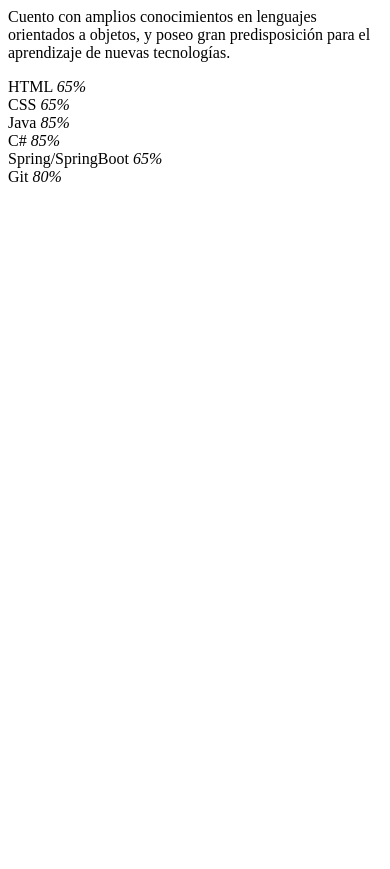
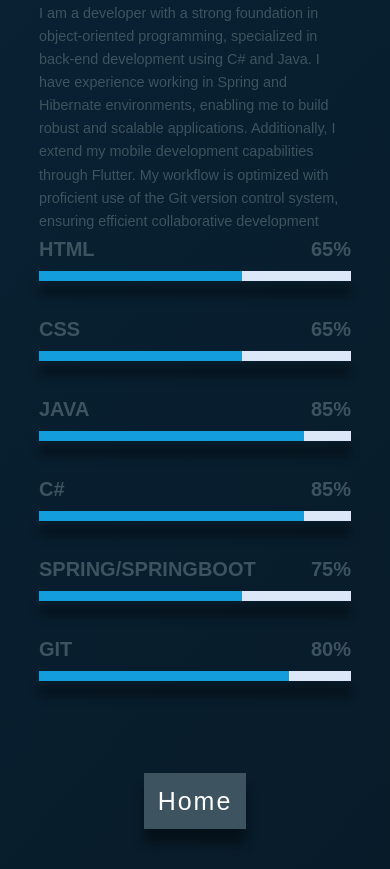
Before and after one commit to Nico-Olg/pagina_personal, a plain HTML site: page skills.html in a window 390 px wide. Shown: the part 59-928 px from the top of the page. Before the commit the page ends 844 px from the top, so only its background shows below. Drawn offline with Linux system fonts and the light colour scheme.

Commit message:
Agregue educacio y experiencia

```diff
--- /dev/null
+++ b/education.css
@@ -0,0 +1,145 @@
+/* Estilos generales */
+* {
+    margin: 0;
+    padding: 0;
+    box-sizing: border-box;
+    font-family: 'Poppins', sans-serif;
+}
+
+body {
+    background: linear-gradient(312deg, #081b29, #082133);
+    color: #3d535f;
+    line-height: 1.6;
+    margin: 0;
+    padding: 0;
+}
+
+.container {
+    max-width: 1200px;
+    margin: 0 auto;
+    padding: 20px;
+    color: #3d535f;
+}
+
+
+.resume .resume-title {
+    font-size: 26px;
+    font-weight: 700;
+    margin-top: 20px;
+    margin-bottom: 20px;
+    color: #3d535f;
+}
+
+.resume .resume-item {
+    padding: 0 0 20px 20px;
+    margin-top: -2px;
+    border-left: 2px solid #4e6a79;
+    position: relative;
+}
+
+.resume .resume-item h4, h5 {
+    color: #3d535f;
+}
+
+.resume .resume-item h4 {
+    line-height: 18px;
+    font-size: 20px;
+    font-weight: 600;
+    text-transform: uppercase;
+    margin-bottom: 10px;
+}
+
+.resume .resume-item h5 {
+    font-size: 18px;
+    background: #e4edf9;
+    padding: 5px 15px;
+    display: inline-block;
+    font-weight: 600;
+    margin-bottom: 10px;
+}
+
+.resume .resume-item ul {
+    padding-left: 20px;
+}
+
+.resume .resume-item ul li {
+    padding-bottom: 10px;
+}
+
+.resume .resume-item:last-child {
+    padding-bottom: 0;
+}
+
+.resume .resume-item::before {
+    content: "";
+    position: absolute;
+    width: 16px;
+    height: 16px;
+    border-radius: 50px;
+    left: -9px;
+    top: 0;
+    background: #fff;
+    border: 2px solid #4e6a79;
+}
+.row {
+    display: flex;
+    justify-content: center;
+    align-items: center;
+    flex-wrap: wrap;
+    min-height: auto;
+    padding-bottom: 5rem;
+}
+
+.education-row {
+    display: flex;
+    flex-wrap: nowrap;
+    gap: 18rem;
+    justify-content: center;
+}
+
+.education-colum {
+    flex: 1 1 40rem;
+}
+.education-colum .resume-title{
+    font-size: 3rem;
+    margin: 0 0 1.5rem 2rem;
+    color: #4e6a79;
+}
+.section-title{
+
+    font-size: 6em;
+    font-weight: 900;
+    margin-bottom: 10px;
+}
+h4{
+    margin-top: 0;
+    margin-bottom: 0.5rem;
+    font-weight: 500;
+    line-height: 1.2;
+    color: var(--bs-heading-color);
+}
+.btns {
+    display: flex;
+    justify-content: center;
+    margin-top: 20px;
+}
+button, a {
+    text-decoration: none;
+    outline: none;
+    border: none;
+    cursor: pointer;
+    font-size: 25px;
+    font-weight: 400;
+    color: #fff;
+    background-color: #3d535f;
+    padding: 8px 14px;
+    margin: 40px 5px;
+    letter-spacing: 2px;
+    text-transform: capitalize;
+    box-shadow: 0 15px 10px rgba(0,0,0,0.4);
+    transition: background-color 0.8s ease;
+}
+
+button:hover, a:hover {
+    background-color: #7f00ff;
+}
--- a/skills.html
+++ b/skills.html
@@ -3,6 +3,8 @@
 <head>
     <meta charset="UTF-8">
     <meta name="viewport" content="width=device-width, initial-scale=1.0">
+    <link rel="stylesheet" href="https://cdnjs.cloudflare.com/ajax/libs/font-awesome/6.0.0-beta3/css/all.min.css">
+    <link rel="stylesheet" href="skillsStyle.css">
     <title>Document</title>
 </head>
 <body>
@@ -11,7 +13,11 @@
 
           <div class="section-title">
             <h2>Skills</h2>
-            <p>Cuento con amplios conocimientos en lenguajes orientados a objetos, y poseo gran predisposición para el aprendizaje de nuevas tecnologías.</p>
+            <p>I am a developer with a strong foundation in object-oriented programming, specialized in back-end development using C# and Java.
+                 I have experience working in Spring and Hibernate environments, enabling me to build robust and scalable applications.
+                  Additionally, I extend my mobile development capabilities through Flutter.
+                   My workflow is optimized with proficient use of the Git version control system,
+                   ensuring efficient collaborative development</p>
           </div>
 
           <div class="row skills-content">
@@ -51,7 +57,7 @@
               </div>
 
               <div class="progress">
-                <span class="skill">Spring/SpringBoot <i class="val">65%</i></span>
+                <span class="skill">Spring/SpringBoot <i class="val">75%</i></span>
                 <div class="progress-bar-wrap">
                   <div class="progress-bar" role="progressbar" aria-valuenow="65" aria-valuemin="0" aria-valuemax="100"></div>
                 </div>
@@ -67,7 +73,25 @@
             </div>
 
           </div>
+          <div class="btns">
+            <a id="back"  href="index.html">Home</a>
 
         </div>
+
+        </div>
+         <!-- Vendor JS Files -->
+  <script src="assets/vendor/purecounter/purecounter_vanilla.js"></script>
+  <script src="assets/vendor/aos/aos.js"></script>
+  <script src="assets/vendor/bootstrap/js/bootstrap.bundle.min.js"></script>
+  <script src="assets/vendor/glightbox/js/glightbox.min.js"></script>
+  <script src="assets/vendor/isotope-layout/isotope.pkgd.min.js"></script>
+  <script src="assets/vendor/swiper/swiper-bundle.min.js"></script>
+  <script src="assets/vendor/typed.js/typed.umd.js"></script>
+  <script src="assets/vendor/waypoints/noframework.waypoints.js"></script>
+  <script src="assets/vendor/php-email-form/validate.js"></script>
+
+  <!-- Template Main JS File -->
+  <script src="assets/js/main.js"></script>
+
 </body>
 </html>
--- /dev/null
+++ b/skillsStyle.css
@@ -0,0 +1,130 @@
+
+* {
+    margin: 0;
+    padding: 0;
+    box-sizing: border-box;
+    font-family: 'Poppins', sans-serif;
+}
+
+body {
+    background: linear-gradient(312deg, #081b29, #082133);
+    color: #333;
+    line-height: 1.6;
+    margin: 0;
+    padding: 0;
+}
+
+.wrapper {
+    max-width: 1200px;
+    margin: 0 auto;
+    padding: 20px;
+}
+
+
+#skills {
+    color: #3d535f;
+}
+
+#skills h2 {
+    text-align: center;
+    font-size: 6em;
+    font-weight: 900;
+    margin-bottom: 10px;
+}
+
+#skills p {
+    text-align: start;
+    font-size: 1.2em;
+    width: 90%;
+    margin-bottom: 20px;
+    width: 80%;
+   margin: 0 auto;
+}
+
+.skills-content {
+    display: flex;
+    flex-direction: column;
+   /* align-items:start;*/
+   width: 80%;
+   margin: 0 auto;
+
+
+}
+
+.progress {
+    height: 60px;
+    display: block;
+    background: none;
+    border-radius: 0;
+    margin-bottom: 20px;
+
+}
+
+.skill {
+    padding: 0;
+    margin: 0 0 6px 0;
+    text-transform: uppercase;
+    display: block;
+    font-weight: 600;
+    color: #3d535f;
+}
+
+.val {
+
+    float: right;
+    font-style: normal;
+    color: #3d535f;
+}
+
+.progress-bar-wrap {
+    background: #dce8f8;
+    height: 10px;
+    box-shadow: 0 15px 10px rgba(0,0,0,0.4);
+}
+
+.progress-bar {
+    width: 1px;
+    height: 10px;
+    transition: 0.9s;
+    background-color: #149ddd;
+
+}
+
+.btns {
+    display: flex;
+    justify-content: center;
+    margin-top: 20px;
+}
+
+button, a {
+    text-decoration: none;
+    outline: none;
+    border: none;
+    cursor: pointer;
+    font-size: 25px;
+    font-weight: 400;
+    color: #fff;
+    background-color: #3d535f;
+    padding: 8px 14px;
+    margin: 40px 5px;
+    letter-spacing: 2px;
+    text-transform: capitalize;
+    box-shadow: 0 15px 10px rgba(0,0,0,0.4);
+    transition: background-color 0.8s ease;
+}
+
+button:hover, a:hover {
+    background-color: #7f00ff;
+}
+
+@media (max-width: 768px) {
+    #skills h2 {
+        font-size: 2rem;
+    }
+    .skill {
+        font-size: 1.25rem;
+    }
+    #skills p {
+        font-size: 0.9rem;
+    }
+}
```
Also changed, not shown: education.html (added, +123 -0 lines), index.html (+2 -2 lines), 1 other file.
